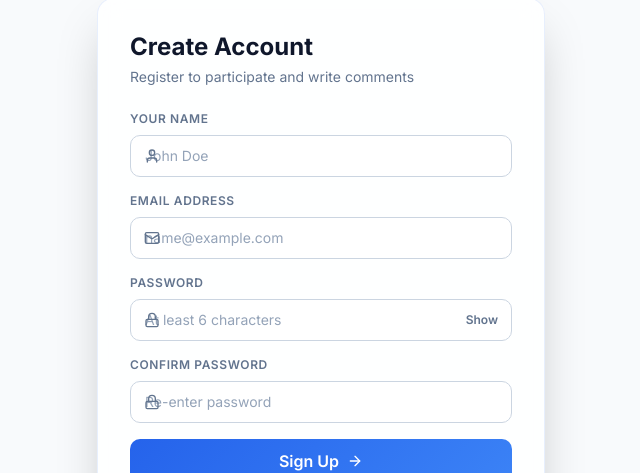
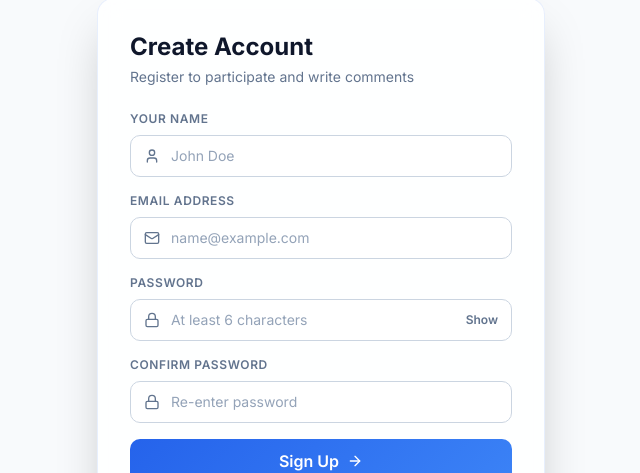
Before and after one commit to karthikachar56/social, a Next.js app: page /register in a window 1280 px wide. Shown: the part 141-614 px from the top of the page, without its empty margins (319-959 px from the left). Built offline with nearby package versions, Linux system fonts and the light colour scheme.

Commit message:
Fix icon overlap inside login, registration, password reset and search input fields

```diff
--- a/src/app/admin/dashboard/page.js
+++ b/src/app/admin/dashboard/page.js
@@ -1508,7 +1508,7 @@ export default function AdminDashboard() {
                       value={userSearchQuery}
                       onChange={(e) => setUserSearchQuery(e.target.value)}
                       placeholder="Search users by Gmail or Name..."
-                      className="input-field pl-10 text-sm"
+                      className="input-field !pl-10 text-sm"
                     />
                   </div>
                 </div>
--- a/src/app/admin/login/page.js
+++ b/src/app/admin/login/page.js
@@ -143,7 +143,7 @@ export default function AdminLoginPage() {
                     onChange={(e) => setForm({ ...form, email: e.target.value })}
                     placeholder="admin@eventhub.com"
                     required
-                    className="input-field pl-10 text-sm"
+                    className="input-field !pl-10 text-sm"
                   />
                 </div>
               </div>
@@ -157,7 +157,7 @@ export default function AdminLoginPage() {
                     onChange={(e) => setForm({ ...form, password: e.target.value })}
                     placeholder="Enter your password"
                     required
-                    className="input-field pl-10 pr-10 text-sm"
+                    className="input-field !pl-10 !pr-10 text-sm"
                   />
                   <button
                     type="button"
--- a/src/app/change-password/page.js
+++ b/src/app/change-password/page.js
@@ -128,7 +128,7 @@ export default function ChangePassword() {
                   onChange={(e) => setForm({ ...form, currentPassword: e.target.value })}
                   placeholder="••••••••"
                   required
-                  className="input-field pl-10 pr-10 text-sm"
+                  className="input-field !pl-10 !pr-10 text-sm"
                 />
                 <button
                   type="button"
@@ -150,7 +150,7 @@ export default function ChangePassword() {
                   onChange={(e) => setForm({ ...form, newPassword: e.target.value })}
                   placeholder="••••••••"
                   required
-                  className="input-field pl-10 pr-10 text-sm"
+                  className="input-field !pl-10 !pr-10 text-sm"
                 />
                 <button
                   type="button"
@@ -172,7 +172,7 @@ export default function ChangePassword() {
                   onChange={(e) => setForm({ ...form, confirmPassword: e.target.value })}
                   placeholder="••••••••"
                   required
-                  className="input-field pl-10 pr-10 text-sm"
+                  className="input-field !pl-10 !pr-10 text-sm"
                 />
                 <button
                   type="button"
--- a/src/app/login/page.js
+++ b/src/app/login/page.js
@@ -105,7 +105,7 @@ export default function LoginPage() {
                   onChange={(e) => setForm({ ...form, email: e.target.value })}
                   placeholder="name@example.com"
                   required
-                  className="input-field pl-10 text-sm"
+                  className="input-field !pl-10 text-sm"
                 />
               </div>
             </div>
@@ -120,7 +120,7 @@ export default function LoginPage() {
                   onChange={(e) => setForm({ ...form, password: e.target.value })}
                   placeholder="••••••••"
                   required
-                  className="input-field pl-10 pr-10 text-sm"
+                  className="input-field !pl-10 !pr-10 text-sm"
                 />
                 <button
                   type="button"
--- a/src/app/register/page.js
+++ b/src/app/register/page.js
@@ -94,7 +94,7 @@ export default function RegisterPage() {
                   onChange={(e) => setForm({ ...form, name: e.target.value })}
                   placeholder="John Doe"
                   required
-                  className="input-field pl-10 text-sm"
+                  className="input-field !pl-10 text-sm"
                 />
               </div>
             </div>
@@ -109,7 +109,7 @@ export default function RegisterPage() {
                   onChange={(e) => setForm({ ...form, email: e.target.value })}
                   placeholder="name@example.com"
                   required
-                  className="input-field pl-10 text-sm"
+                  className="input-field !pl-10 text-sm"
                 />
               </div>
             </div>
@@ -124,7 +124,7 @@ export default function RegisterPage() {
                   onChange={(e) => setForm({ ...form, password: e.target.value })}
                   placeholder="At least 6 characters"
                   required
-                  className="input-field pl-10 pr-10 text-sm"
+                  className="input-field !pl-10 !pr-10 text-sm"
                 />
                 <button
                   type="button"
@@ -146,7 +146,7 @@ export default function RegisterPage() {
                   onChange={(e) => setForm({ ...form, confirmPassword: e.target.value })}
                   placeholder="Re-enter password"
                   required
-                  className="input-field pl-10 text-sm"
+                  className="input-field !pl-10 text-sm"
                 />
               </div>
             </div>
```
